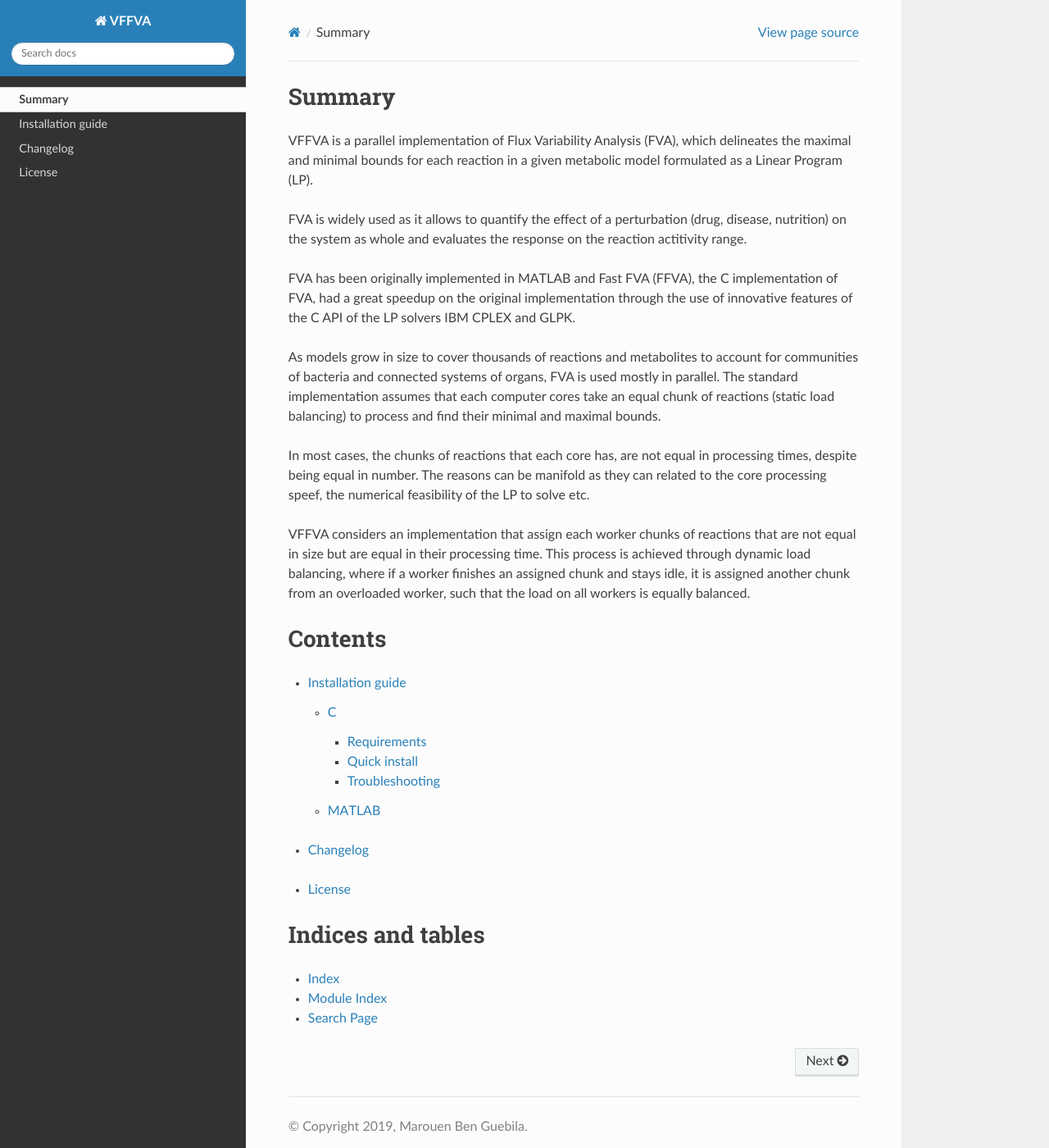
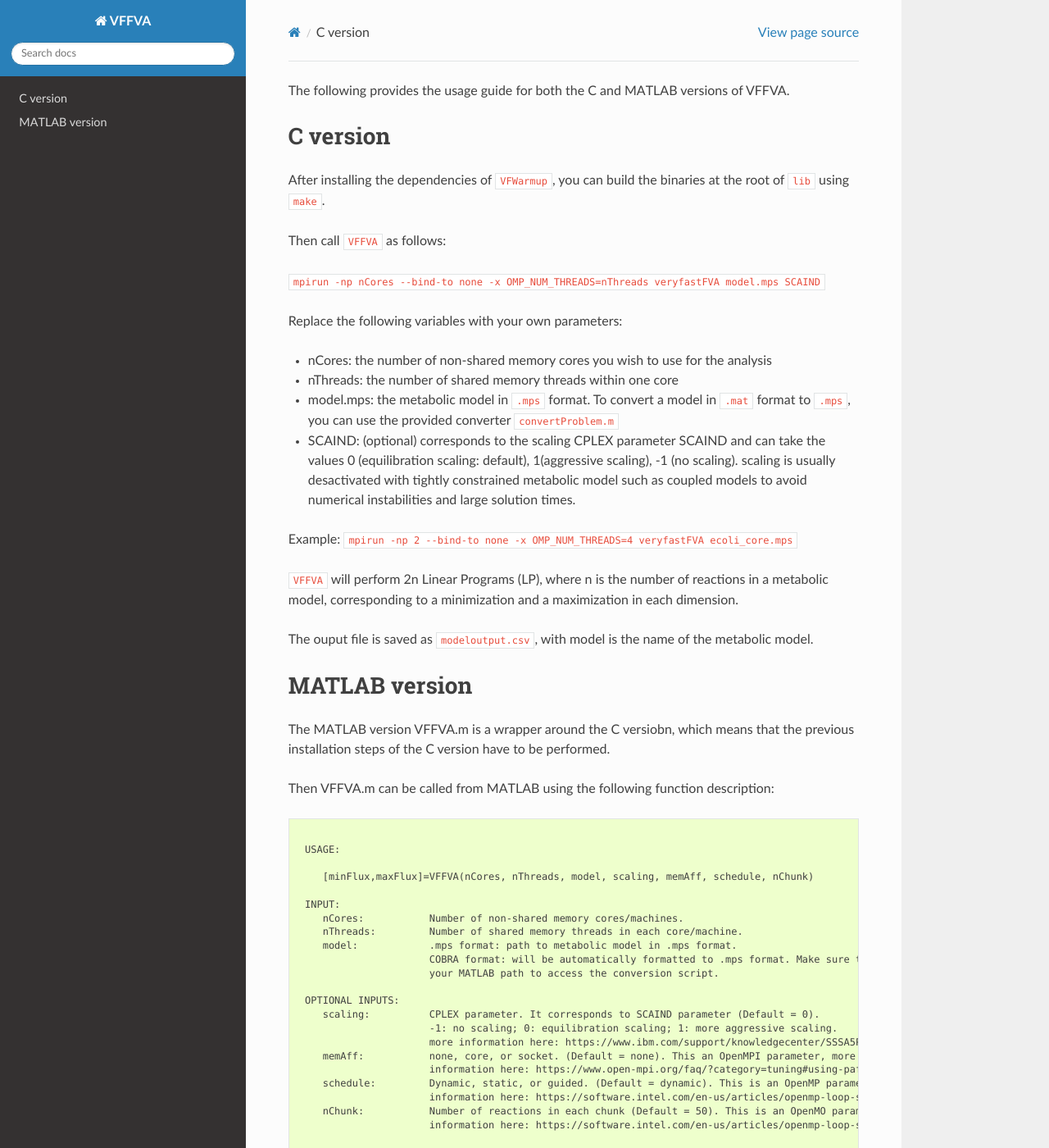
Before and after one commit to marouenbg/VFFVA, a Sphinx documentation site: the page built from docs/index.md, in a window 1280 px wide and 1400 px high. Shown: the whole window at 82% size. Built offline with Sphinx 7.4.7 and the Read the Docs theme 2.0.0, drawn with Linux system fonts in a browser that asks for light colours; some of the changed text lies outside the part shown.

Commit message:
added install guide

````diff
--- /dev/null
+++ b/docs/index.md
@@ -0,0 +1,62 @@
+The following provides the usage guide for both the C and MATLAB versions of VFFVA.
+
+# C version
+
+After installing the dependencies of `VFWarmup`, you can build the binaries at the root of `lib` using `make`.
+
+Then call `VFFVA` as follows:
+
+`mpirun -np nCores --bind-to none -x OMP_NUM_THREADS=nThreads veryfastFVA model.mps SCAIND`
+
+Replace the following variables with your own parameters:
+
++ nCores: the number of non-shared memory cores you wish to use for the analysis
+
++ nThreads: the number of shared memory threads within one core
+
++ model.mps: the metabolic model in `.mps` format. To convert a model in `.mat` format to `.mps`, you can use the provided converter `convertProblem.m`
+
++ SCAIND: (optional) corresponds to the scaling CPLEX parameter SCAIND and can take the values 0 (equilibration scaling: default), 1(aggressive scaling), -1 (no scaling).
+scaling is usually desactivated with tightly constrained metabolic model such as coupled models to avoid numerical instabilities and large solution times.
+
+Example: `mpirun -np 2 --bind-to none -x OMP_NUM_THREADS=4 veryfastFVA ecoli_core.mps`
+
+`VFFVA` will perform 2n Linear Programs (LP), where n is the number of reactions in a metabolic model, corresponding to
+a minimization and a maximization in each dimension.
+
+The ouput file is saved as `modeloutput.csv`, with model is the name of the metabolic model.
+
+# MATLAB version
+
+The MATLAB version VFFVA.m is a wrapper around the C versiobn, which means that the previous installation steps of the C version have to be performed.
+
+Then VFFVA.m can be called from MATLAB using the following function description:
+
+```
+
+ USAGE:
+
+    [minFlux,maxFlux]=VFFVA(nCores, nThreads, model, scaling, memAff, schedule, nChunk)
+
+ INPUT:
+    nCores:           Number of non-shared memory cores/machines.
+    nThreads:         Number of shared memory threads in each core/machine.
+    model:            .mps format: path to metabolic model in .mps format.
+                      COBRA format: will be automatically formatted to .mps format. Make sure to add VFFVA folder to
+                      your MATLAB path to access the conversion script.
+
+ OPTIONAL INPUTS:
+    scaling:          CPLEX parameter. It corresponds to SCAIND parameter (Default = 0).
+                      -1: no scaling; 0: equilibration scaling; 1: more aggressive scaling.
+                      more information here: https://www.ibm.com/support/knowledgecenter/SSSA5P_12.7.0/ilog.odms.cplex.help/CPLEX/Parameters/topics/ScaInd.html.
+    memAff:           none, core, or socket. (Default = none). This an OpenMPI parameter, more
+                      information here: https://www.open-mpi.org/faq/?category=tuning#using-paffinity-v1.4.
+    schedule:         Dynamic, static, or guided. (Default = dynamic). This is an OpenMP parameter, more
+                      information here: https://software.intel.com/en-us/articles/openmp-loop-scheduling
+    nChunk:           Number of reactions in each chunk (Default = 50). This is an OpenMO parameter, more
+                      information here: https://software.intel.com/en-us/articles/openmp-loop-scheduling
+
+ OUTPUTS:
+    minFlux:          (n,1) vector of minimal flux values for each reaction.
+    maxFlux:          (n,1) vector of maximal flux values for each reaction.
+```
--- a/docs/index.rst
+++ b/docs/index.rst
@@ -43,6 +43,10 @@
 
 .. toctree::
 
+   guide/index
+
+.. toctree::
+
    changelog
 
 .. toctree::
--- a/docs/install/index.md
+++ b/docs/install/index.md
@@ -26,17 +26,62 @@
 ### Troubleshooting
 Quick install downloads and installs 1) OpenMPI and 2) IBM CPLEX for 64-bit machines.
 
-You can do each step separately if quick install did not work of if you have different machine specs.
-
 + MPI: You can use the following code snippet to install MPI
-
-You might also need to add MPI path.
+```
+VERSION=3.1.2
+wget --no-check-certificate https://www.open-mpi.org/software/ompi/v3.1/downloads/openmpi-$VERSION.tar.gz
+tar -xzf openmpi-$VERSION.tar.gz
+cd openmpi-$VERSION
+mkdir build && cd build
+../configure CFLAGS="-w" --prefix=$HOME/open-mpi \
+             --without-verbs --without-fca --without-mxm --without-ucx \
+             --without-portals4 --without-psm --without-psm2 \
+             --without-libfabric --without-usnic \
+             --without-udreg --without-ugni --without-xpmem \
+             --without-alps --without-munge \
+             --without-sge --without-loadleveler --without-tm \
+             --without-lsf --without-slurm \
+             --without-pvfs2 --without-plfs \
+             --without-cuda --disable-oshmem \
+             --disable-mpi-fortran --disable-oshmem-fortran \
+             --disable-libompitrace \
+             --disable-mpi-io  --disable-io-romio \
+             --disable-static #--enable-mpi-thread-multiple
+make -j2
+make install
+```
+You might also need to add MPI path
 
 ```
-export PATH =$HOME/open-mpi/bin:$PATH
+export PATH=$HOME/open-mpi/bin:$PATH
 ```
-+ IBM CPLEX:
++ IBM CPLEX: The recommended approach is to download [IBM CPLEX](http://www-03.ibm.com/software/products/fr/ibmilogcpleoptistud) and register for the free academic version.
+
+Make sure that the CPLEXDIR path in `lib/Makefile` corresponds to the installation folder of CPLEX.
+
++ Once the required dependencies installed, `cd VFFVA/lib` then `make` at the root of `lib`.
+
++ Alternatively, you can open an issue [here](https://github.com/marouenbg/VFFVA/issues).
 
 ## MATLAB
 
 VFFVA.m is the MATLAB implementation that consists of a wrapper around the C version.
+
+### Requirements
++ Linux-based system.
+
++ MATLAB
+
++ IBM CPLEX 12.6.3. and above [Free academic version.](http://www-03.ibm.com/software/products/fr/ibmilogcpleoptistud)
+
++ OpenMP comes be default in the latest gcc version.
+
++ MPI through the OpenMPI 1.10.3 implementation.
+
+### Quick install
+
+```
+cd lib
+source ./install.sh
+make
+```
````
